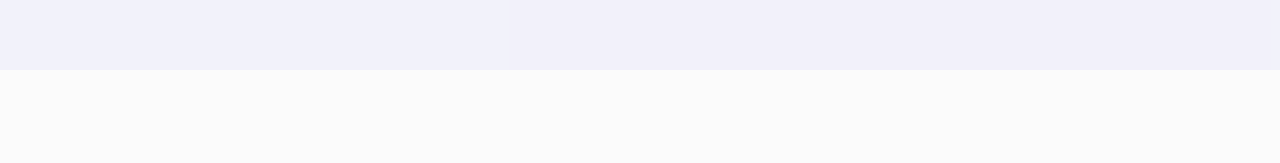
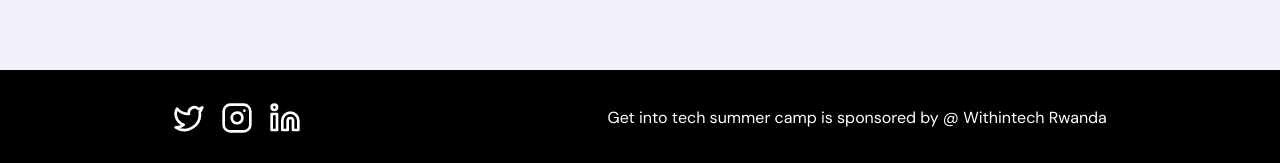
Before and after one commit to ucynthia13/withintechcamp, a Next.js app: page / in a window 1280 px wide. Shown: the part 3639-3802 px from the top of the page. Before the commit the page ends 3709 px from the top, so only its background shows below. Built offline with nearby package versions, Linux system fonts and the light colour scheme.

Commit message:
feat: enhance Footer component

```diff
--- a/src/app/components/site-components/Footer.tsx
+++ b/src/app/components/site-components/Footer.tsx
@@ -1,13 +1,23 @@
-import React from 'react'
+import { Instagram, Linkedin, Twitter } from "lucide-react";
+import React from "react";
 
 const Footer = () => {
   return (
-    <footer className="mt-14 sm:mt-16 lg:mt-0 py-4 lg:py-16">
-      <div className="mx-auto lg:max-w-7xl w-full px-5 sm:px-10 md:px-12 lg:px-5 lg:items-center">
-
+    <footer className="w-full mt-14 sm:mt-16 lg:mt-0 py-4 lg:py-8 bg-black text-white">
+      <div className="px-5 sm:px-10 md:px-12 lg:px-5 lg:items-center">
+        <div className="flex flex-row justify-around items-center">
+          <div className="flex gap-4">
+            <Twitter className="w-8 h-8 text-white" />
+            <Instagram className="w-8 h-8 text-white" />
+            <Linkedin className="w-8 h-8 text-white" />
+          </div>
+          <p>
+            Get into tech summer camp is sponsored by @ Withintech Rwanda
+          </p>
+        </div>
       </div>
     </footer>
-  )
-}
+  );
+};
 
-export default Footer
+export default Footer;
--- a/src/app/page.tsx
+++ b/src/app/page.tsx
@@ -6,6 +6,7 @@ import OurTeam from './components/site-components/OurTeam';
 import FAQs from './components/site-components/FAQs';
 import Statistics from './components/site-components/Statistics';
 import ProjectVideo from './components/site-components/ProjectVideo';
+import Footer from './components/site-components/Footer';
 export default function Home() {
   return (
     <main className="flex flex-col items-center justify-center">
@@ -16,6 +17,7 @@ export default function Home() {
       <ProjectVideo />
       <OurTeam />
       <FAQs />
+      <Footer />
       </main>
   );
 }
```
